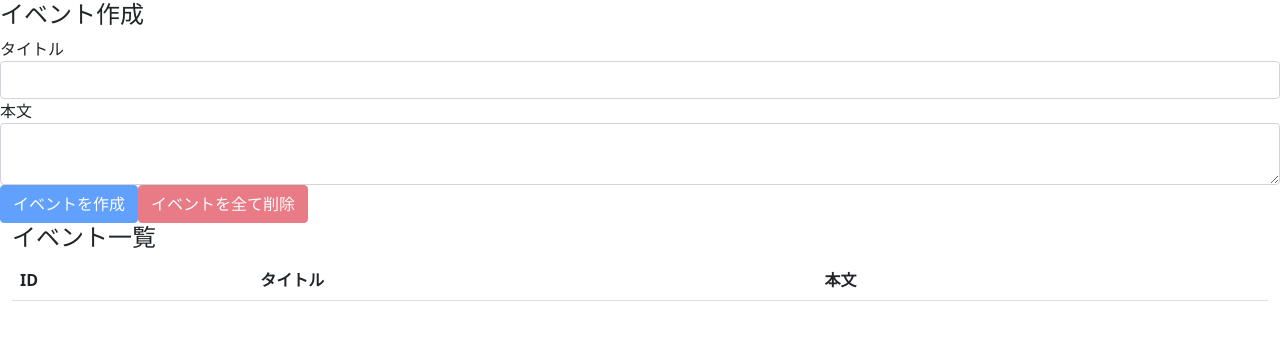
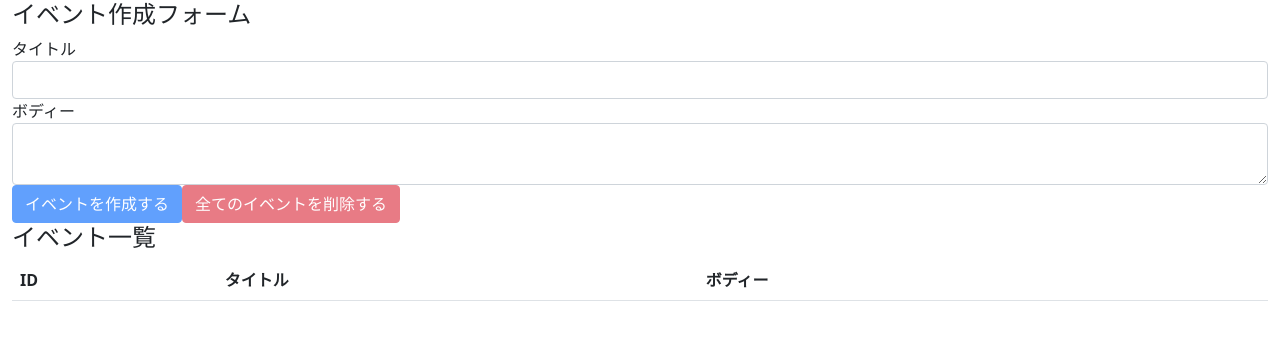
Before and after one commit to suugakusan/react-101, a React (Create React App) app: page / in a window 1280 px wide. Shown: the top 340 px of the page. Built offline with nearby package versions, Linux system fonts and the light colour scheme.

Commit message:
コンポーネント化

```diff
--- a/src/components/App.js
+++ b/src/components/App.js
@@ -1,33 +1,18 @@
-import React, {useReducer, useState} from 'react';
+import React, { useReducer } from 'react'
 import 'bootstrap/dist/css/bootstrap.min.css'
+import EventForm from './EventForm'
+
+import Events from './Events'
 import reducer from '../reducers'
-import EventForm from './EventForm'
-import Event from './Event'
 const App = () => {
   const [state, dispatch] = useReducer( reducer, [])
 
   return (
-    <>
-    <EventForm />
       <div className = 'container-fluid'>
-        <h4>イベント一覧</h4>
-        <table className="table table-hover">
-          <thead>
-            <tr>
-              <th>ID</th>
-              <th>タイトル</th>
-              <th>本文</th>
-              <th></th>
-            </tr>
-          </thead>
-          <tbody>
-            { state.map((event, index) => (<Event key={index} event={event} dispatch={dispatch} />))}
-          </tbody>
-        </table>
+        <EventForm state={state} dispatch={dispatch} />
+        <Events state={state} dispatch={dispatch} />
       </div>
-    </>
   );
 }
 
-
-export default App;
+export default App
--- a/src/components/EventForm.js
+++ b/src/components/EventForm.js
@@ -1,44 +1,46 @@
-import React, {useReducer, useState} from 'react'
+import React, { useState } from 'react'
 
-import reducer from '../reducers'
-
-const EventForm =() => {
-  const [state, dispatch] = useReducer( reducer, [])
+const EventForm = ({ state, dispatch }) => {
   const [title, setTitle] = useState('')
   const [body, setBody] = useState('')
+
   const addEvent = e => {
     e.preventDefault()
+
     dispatch({
      type: 'CREATE_EVENT',
      title,
      body
     })
-    setTitle("")
-    setBody("")
+
+    setTitle('')
+    setBody('')
   }
 
-  const deleteAddEvent = e => {
+  const deleteAllEvents = e => {
     e.preventDefault()
-    const result = window.confirm('すべてのイベントを本当に削除してもいいですか')
-    if (result) dispatch({type: 'DELETE_ALL_EVENT'})
+    const result = window.confirm('全てのイベントを本当に削除しても良いですか？')
+    if (result) dispatch({ type: 'DELETE_ALL_EVENTS' })
   }
 
-  const unCreate = title === '' || body === ''
-  const unAllDelete = state.length === 0
+  const unCreatable = title === '' || body === ''
+
   return (
     <>
-    <h4>イベント作成</h4>
+      <h4>イベント作成フォーム</h4>
       <form>
         <div className="form-group">
-        <label htmlFor="eventTitle">タイトル</label>
-        <input className="form-control" id="eventTitle" value={title} onChange={e=> setTitle(e.target.value)}/>
+          <label htmlFor="formEventTitle">タイトル</label>
+          <input className="form-control" id="formEventTitle" value={title} onChange={e => setTitle(e.target.value)}/>
         </div>
+
         <div className="form-group">
-        <label htmlFor="eventbody">本文</label>
-        <textarea className="form-control" id="eventbody" value={body} onChange={e=> setBody(e.target.value)}/>
+          <label htmlFor="formEventBody">ボディー</label>
+          <textarea className="form-control" id="formEventBody" value={body} onChange={e => setBody(e.target.value)}/>
         </div>
-      <button className="btn btn-primary" onClick={addEvent} disabled={unCreate}>イベントを作成</button>
-      <button className="btn btn-danger" onClick={deleteAddEvent} disabled={unAllDelete}>イベントを全て削除</button>
+
+        <button className="btn btn-primary" onClick={addEvent} disabled={unCreatable}>イベントを作成する</button>
+        <button className="btn btn-danger" onClick={deleteAllEvents} disabled={state.length === 0}>全てのイベントを削除する</button>
       </form>
     </>
   )
--- /dev/null
+++ b/src/components/Events.js
@@ -0,0 +1,26 @@
+import React from 'react'
+
+import Event from './Event'
+
+const Events = ({ state, dispatch }) => {
+  return (
+    <>
+      <h4>イベント一覧</h4>
+      <table className="table table-hover">
+        <thead>
+          <tr>
+            <th>ID</th>
+            <th>タイトル</th>
+            <th>ボディー</th>
+            <th></th>
+          </tr>
+        </thead>
+        <tbody>
+          { state.map((event, index) => (<Event key={index} event={event} dispatch={dispatch} />))}
+        </tbody>
+      </table>
+    </>
+  )
+}
+
+export default Events
```
Lines whose indentation alone changed are shown as unchanged.
